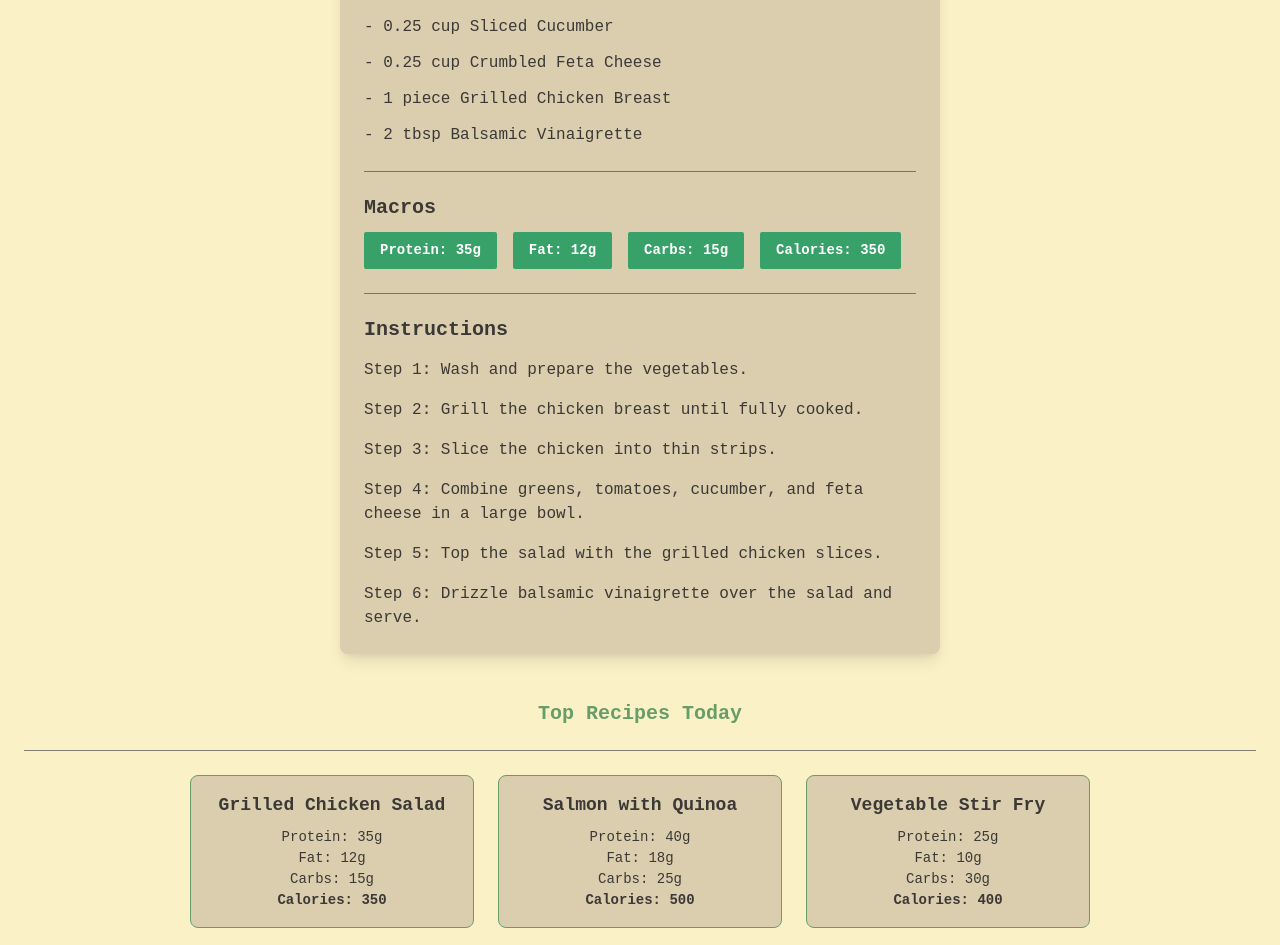
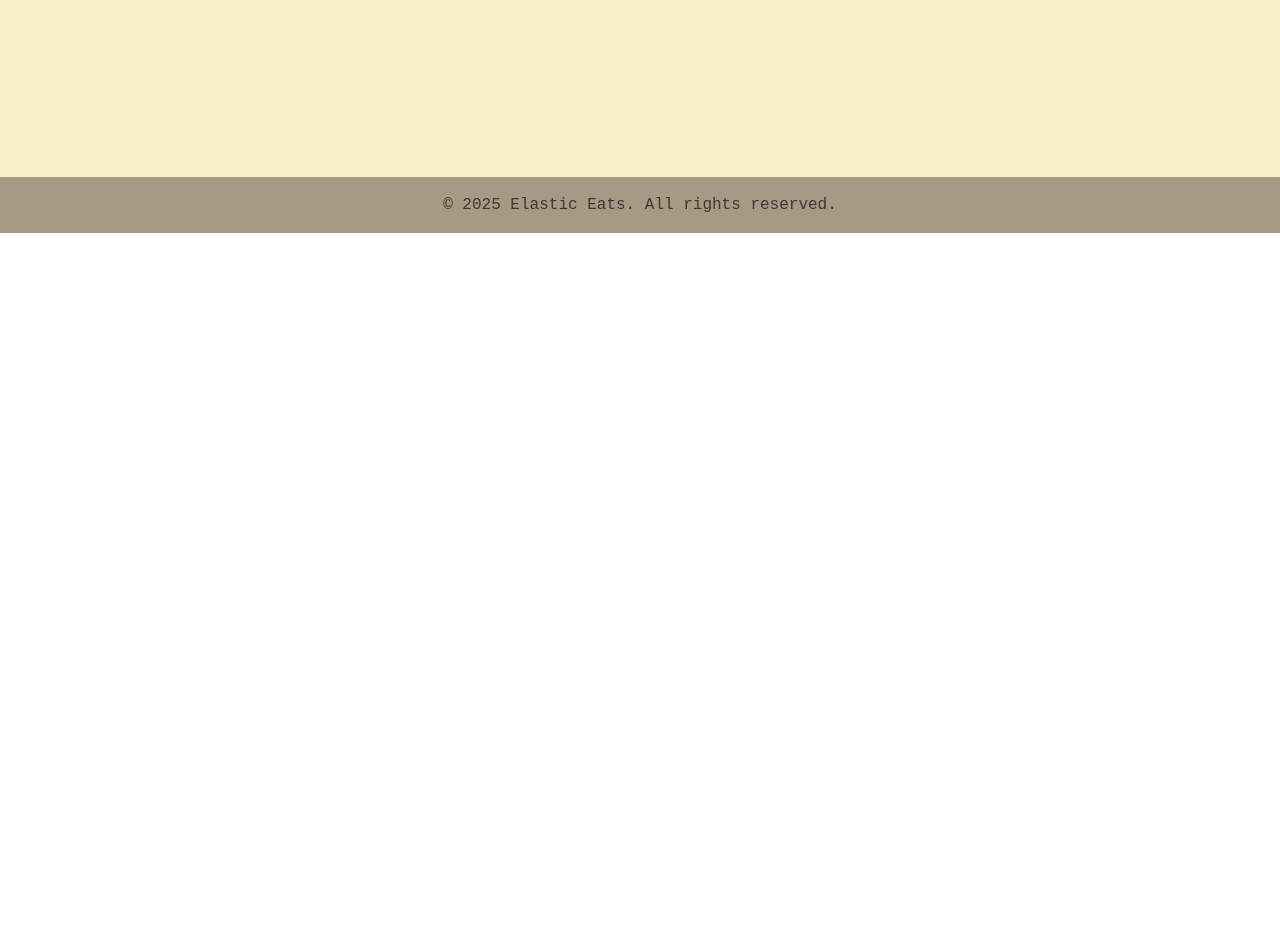
Before and after one commit to rheas44/CSE5914Project, a React (Vite) app in the folder elastic-eats-ui/: page / in a window 1280 px wide. Shown: the part 567-1512 px from the top of the page. After the commit the page ends 800 px from the top, so only its background shows below. Built offline with nearby package versions, Linux system fonts and the light colour scheme.

Commit message:
New recipe cards

```diff
--- a/elastic-eats-ui/src/components/recipe-card.jsx
+++ b/elastic-eats-ui/src/components/recipe-card.jsx
@@ -1,6 +1,5 @@
-import { Box, Text, Flex, useDisclosure, Modal, ModalOverlay, ModalContent, ModalHeader, ModalCloseButton, ModalBody, Button } from "@chakra-ui/react";
+import { Box, Text, Flex, useDisclosure, Modal, ModalOverlay, ModalContent, ModalCloseButton, ModalBody, Button, UnorderedList, ListItem } from "@chakra-ui/react";
 import { motion } from "framer-motion";
-import Recipe from "./recipe";
 
 const MotionBox = motion(Box);
 
@@ -14,7 +13,6 @@ const RecipeCard = ({ recipe }) => {
         borderWidth="1px"
         borderRadius="lg"
         borderColor='accent.green'
-        //boxShadow="md"
         cursor="pointer"
         bg="primary.medium"
         whileHover={{ scale: 1.05 }}
@@ -26,19 +24,24 @@ const RecipeCard = ({ recipe }) => {
         <Text fontWeight="bold" fontSize="lg" mb={2}>
           {recipe.title}
         </Text>
-        <Text fontSize="sm">Protein: {recipe.macros.protein_g}g</Text>
-        <Text fontSize="sm">Fat: {recipe.macros.fat_total_g}g</Text>
-        <Text fontSize="sm">Carbs: {recipe.macros.carbohydrates_total_g}g</Text>
-        <Text fontSize="sm" fontWeight="bold">Calories: {recipe.macros.calories}</Text>
+        <Text fontSize="sm">Servings: {recipe.servings}</Text>
       </MotionBox>
 
       {/* Modal for full recipe */}
       <Modal isOpen={isOpen} onClose={onClose} size="lg">
         <ModalOverlay />
-        <ModalContent bg="primary.medium">
+        <ModalContent bg="primary.medium" p={4}>
           <ModalCloseButton />
           <ModalBody>
-            <Recipe recipe={recipe} />
+            <Text fontSize="xl" fontWeight="bold">{recipe.title}</Text>
+            <Text fontSize="md" mt={2} fontWeight="bold">Ingredients:</Text>
+            <UnorderedList>
+              {recipe.ingredients.split('|').map((ingredient, index) => (
+                <ListItem key={index}>{ingredient}</ListItem>
+              ))}
+            </UnorderedList>
+            <Text fontSize="md" mt={4} fontWeight="bold">Instructions:</Text>
+            <Text>{recipe.instructions}</Text>
           </ModalBody>
         </ModalContent>
       </Modal>
--- a/elastic-eats-ui/src/pages/home.jsx
+++ b/elastic-eats-ui/src/pages/home.jsx
@@ -1,109 +1,25 @@
-import { Box, Flex, Heading, Text, Grid, Divider, Code, VStack, Button, Input } from '@chakra-ui/react';
+import { Box, Flex, Heading, Text, Grid, Divider, VStack, Button, Input } from '@chakra-ui/react';
 import RecipeCard from '../components/recipe-card';
 import { useState } from 'react';
-import Recipe from '../components/recipe';
-
-const mockRecipes = [
-  {
-    title: "Grilled Chicken Salad",
-    labels: ["Chicken", "Salad"],
-    rating: 0,
-    ingredients: {
-      "Mixed Greens": { qty: 2, unit: "cups" },
-      "Cherry Tomatoes": { qty: 0.5, unit: "cup" },
-      "Sliced Cucumber": { qty: 0.25, unit: "cup" },
-      "Crumbled Feta Cheese": { qty: 0.25, unit: "cup" },
-      "Grilled Chicken Breast": { qty: 1, unit: "piece" },
-      "Balsamic Vinaigrette": { qty: 2, unit: "tbsp" }
-    },
-    macros: {
-      calories: 350,
-      fat_total_g: 12,
-      protein_g: 35,
-      carbohydrates_total_g: 15
-    },
-    instructions: [
-      "Wash and prepare the vegetables.",
-      "Grill the chicken breast until fully cooked.",
-      "Slice the chicken into thin strips.",
-      "Combine greens, tomatoes, cucumber, and feta cheese in a large bowl.",
-      "Top the salad with the grilled chicken slices.",
-      "Drizzle balsamic vinaigrette over the salad and serve."
-    ]
-  },
-  {
-    title: "Salmon with Quinoa",
-    labels: ["Fish", "Healthy"],
-    rating: 0,
-    ingredients: {
-      "Salmon Fillet": { qty: 1, unit: "piece" },
-      "Quinoa": { qty: 0.5, unit: "cup" },
-      "Steamed Broccoli": { qty: 1, unit: "cup" },
-      "Olive Oil": { qty: 1, unit: "tbsp" },
-      "Lemon Juice": { qty: 1, unit: "tsp" }
-    },
-    macros: {
-      calories: 500,
-      fat_total_g: 18,
-      protein_g: 40,
-      carbohydrates_total_g: 25
-    },
-    instructions: [
-      "Cook quinoa according to package instructions.",
-      "Grill or bake salmon until cooked through.",
-      "Steam broccoli and drizzle with olive oil and lemon juice.",
-      "Serve salmon over quinoa with broccoli on the side."
-    ]
-  },
-  {
-    title: "Vegetable Stir Fry",
-    labels: ["Vegetarian", "Quick Meal"],
-    rating: 0,
-    ingredients: {
-      "Mixed Bell Peppers": { qty: 1, unit: "cup" },
-      "Sliced Carrots": { qty: 0.5, unit: "cup" },
-      "Snap Peas": { qty: 0.5, unit: "cup" },
-      "Tofu or Chicken": { qty: 0.5, unit: "cup" },
-      "Soy Sauce": { qty: 2, unit: "tbsp" },
-      "Sesame Oil": { qty: 1, unit: "tsp" }
-    },
-    macros: {
-      calories: 400,
-      fat_total_g: 10,
-      protein_g: 25,
-      carbohydrates_total_g: 30
-    },
-    instructions: [
-      "Heat sesame oil in a wok.",
-      "Add vegetables and stir-fry for 5 minutes.",
-      "Add protein of choice and cook until done.",
-      "Pour soy sauce over the mixture and stir well.",
-      "Serve hot with rice or noodles."
-    ]
-  }
-]
 
 const Home = () => {
   const [query, setQuery] = useState('');
-  const [responseData, setResponseData] = useState(null); // Store API response
   const [recipes, setRecipes] = useState([]); // Store search results
 
   const handleSearch = async () => {
     if (!query.trim()) return;
 
     try {
-      const response = await fetch(`http://localhost:5000/recipes/search?query=${query}`)
+      const response = await fetch(`http://localhost:5000/recipes/search?query=${query}`);
       const data = await response.json();
 
       console.log("API Response:", data);
-      setResponseData(data);
+      setRecipes(data); // Update state with search results
     } catch (error) {
       console.error('Search error:', error);
-      setResponseData({ error: "Failed to fetch recipes." });
-      setRecipes(data); // Update state with search results
+      setRecipes([]); // Clear recipes on error
     }
-  }
-
+  };
 
   return (
     <Flex
@@ -121,8 +37,7 @@ const Home = () => {
         Welcome to Elastic Eats
       </Heading>
       <Text fontSize="lg" mb={6}>
-        Search for recipes and view raw JSON responses.
-        Discover personalized recipes tailored to your tastes, goals, and lifestyle.
+        Search for recipes and discover new dishes tailored to your tastes.
       </Text>
 
       {/* Search Bar */}
@@ -139,30 +54,15 @@ const Home = () => {
         </Button>
       </VStack>
 
-      {/* Display Raw API JSON Response */}
-      {responseData && (
-        <Box textAlign="left" p={4} border="1px solid gray" borderRadius="md" bg="gray.100">
-          <Text fontWeight="bold">API Response:</Text>
-          <Code as="pre" colorScheme="gray" whiteSpace="pre-wrap">
-            {JSON.stringify(responseData, null, 2)}
-          </Code>
-        </Box>
-      )}
+      {/* Recipe Cards Grid */}
       {recipes.length > 0 ? (
-        recipes.map((recipe, index) => <Recipe key={index} recipe={recipe} />)
-      ) : (
-        <Recipe recipe={mockRecipes[0]} />
-      )}
-
-      <Heading size="md" mt={8}>
-        <Text color='accent.green'>
-            Top Recipes Today
-        </Text>
+        <>
+          <Heading size="md" mt={8} color="accent.green">
+            Search Results
           </Heading>
 
           <Divider my={6} borderColor='text.dark' />
 
-      {/* Recipe Cards Grid */}
           <Grid
             templateColumns={{ base: "1fr", sm: "1fr", lg: "repeat(3, 1fr)" }}
             gap={6}
@@ -172,12 +72,18 @@ const Home = () => {
             justifyItems="center"
             mx="auto"
           >
-            {mockRecipes.map((recipe, index) => (
+            {recipes.map((recipe, index) => (
               <RecipeCard key={index} recipe={recipe} />
             ))}
           </Grid>
+        </>
+      ) : (
+        <Text fontSize="lg" color="gray.500" mt={6}>
+          No recipes found. Try searching for something else!
+        </Text>
+      )}
     </Flex>
-  )
-}
+  );
+};
 
-export default Home
+export default Home;
```
Lines whose indentation alone changed are shown as unchanged.
